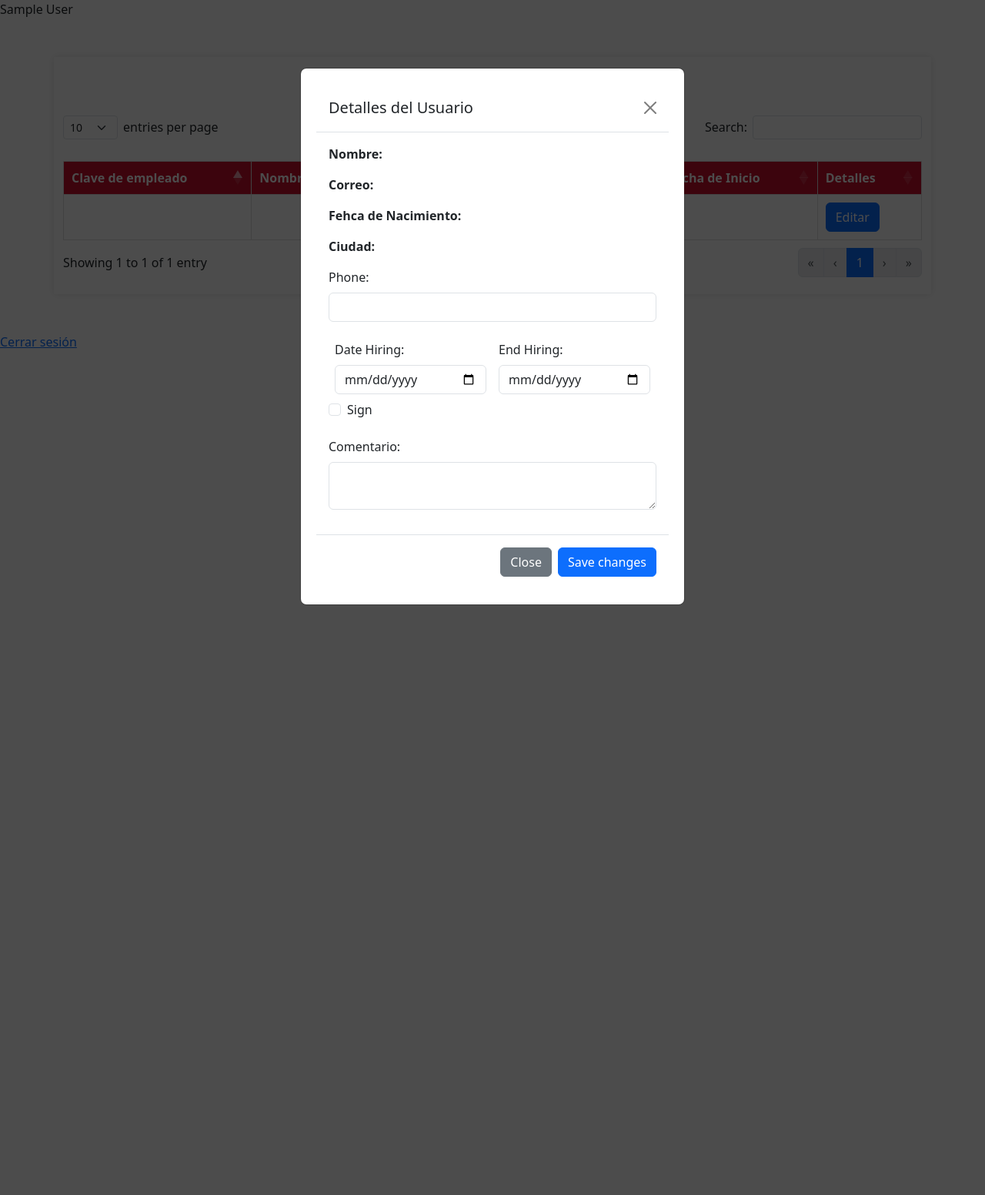
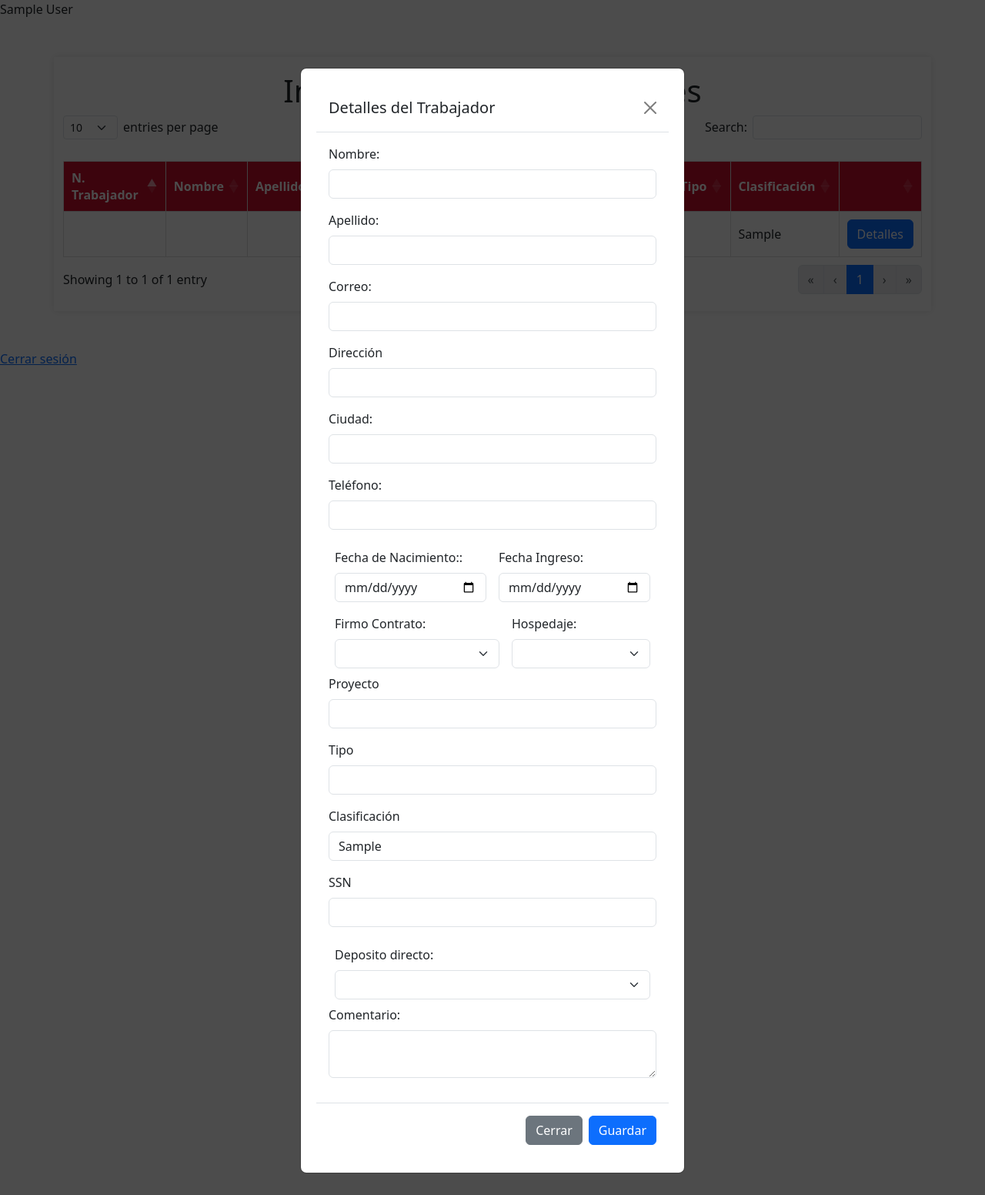
Before and after one commit to 7SGAL7/ControlDeUsuarios, a PHP site: page /pages/tableemployees.php in a window 1280 px wide, after a click on "Detalles". Shown: the whole page at 77% size. Run offline with PHP 8.4, Linux system fonts and the light colour scheme; the visitor is signed in with stand-in values (Sample User, id 1); tables that the repository leaves empty or names only in its code hold one stand-in row (values such as "Sample post"); data that the repository does not hold is empty.

Commit message:
actualizar datos de usuario

```diff
--- a/pages/json/employees.js
+++ b/pages/json/employees.js
@@ -1,12 +1,26 @@
-function verDetalles(nombre, telefono, fechaNacimiento, correo, ciudad, matricula) {
+function verDetalles(nombre, apellido, telefono, fechaNacimiento, correo, ciudad, matricula, proyecto, firma, ingreso, direccion, tipo, clasificacion, hospedaje, ssn, deposito, notas, id) {
     // Asignar los valores a los elementos correspondientes en el modal
-    document.getElementById('detalleNombre').textContent = nombre;
-    document.getElementById('detalleTelefono').textContent = telefono;
-    document.getElementById('detalleFecha').textContent = fechaNacimiento;
-    document.getElementById('detalleCorreo').textContent = correo;
-    document.getElementById('detalleCiudad').textContent = ciudad;
+    document.getElementById('detalleNombre').value = nombre;
+    document.getElementById('detalleApellido').value = apellido;
     document.getElementById('detalleTelefono').value = telefono;
-    document.getElementById('nombre2').value = nombre;
+    document.getElementById('detalleFecha').value = fechaNacimiento;
+    document.getElementById('detalleCorreo').value = correo;
+    document.getElementById('detalleCiudad').value = ciudad;
+    document.getElementById('matricula').textContent = matricula;
+
+
+    document.getElementById('detalleProyecto').value = proyecto;
+    document.getElementById('detailSign').value = firma;
+    document.getElementById('detailDateHiring').value = ingreso;
+    document.getElementById('detalledireccion').value = direccion;
+    document.getElementById('detalleTipo').value = tipo;
+    document.getElementById('detalleClasificacion').value = clasificacion;
+    document.getElementById('detailhospedaje').value = hospedaje;
+    document.getElementById('detalleSSN').value = ssn;
+    document.getElementById('detaildeposito').value = deposito;
+    document.getElementById('DetailComment').value = notas;
+    document.getElementById('detalleID').value = id;
+
 }
 
 
@@ -15,3 +29,8 @@ var table = new DataTable('#table-employees', {
         url: '//cdn.datatables.net/plug-ins/2.2.1/i18n/es-ES.json',
     },
 });
+
+
+document.querySelector('.btn-update').addEventListener('click', function() {
+    document.getElementById('formUsuario').submit();
+});
--- a/pages/sucessful.php
+++ b/pages/sucessful.php
@@ -10,10 +10,10 @@
     <div class="success-container">
         <h1>¡Registro Exitoso!</h1>
         <p>Te has registrado correctamente.</p>
-        <p><strong>Usuario:</strong> <span id="usuario">
+        <p><strong>Numero de Trabajador:</strong> <span id="usuario">
         <?php
         session_start();
-        echo $_SESSION['matriz'];
+            echo $_SESSION['matriz'];
         ?>
         </span></p>
 
--- a/pages/tableemployees.php
+++ b/pages/tableemployees.php
@@ -14,6 +14,7 @@
         <link href="https://cdn.jsdelivr.net/npm/bootstrap@5.3.3/dist/css/bootstrap.min.css" rel="stylesheet" integrity="sha384-QWTKZyjpPEjISv5WaRU9OFeRpok6YctnYmDr5pNlyT2bRjXh0JMhjY6hW+ALEwIH" crossorigin="anonymous">
         <link href="librery/css/bootstrap.min.css" rel="stylesheet" type="text/css">
         <link href="librery/css/dataTables.bootstrap5.css" rel="stylesheet" type="text/css">
+        <link rel="stylesheet" href="https://cdn.jsdelivr.net/npm/flatpickr/dist/flatpickr.min.css">
         <!-- Bootstrap core JS -->
         <script src="librery/js/bootstrap.bundle.min.js"></script>
         <script src="librery/js/jquery-3.7.1.js"></script>
@@ -32,19 +33,22 @@
     ?>
 
         <div class="container">
-            <h1>Información de Contacto</h1>
+            <h1>Información de Trabajadores</h1>
 
 
             <table id="table-employees" style="width:100%">
                 <thead>
                     <tr>
-                        <th>Clave de empleado</th>
+                        <th>N. Trabajador</th>
                         <th>Nombre</th>
                         <th>Apellido</th>
-                        <th>Teléfono</th>
                         <th>Correo</th>
-                        <th>Fecha de Inicio</th>
-                        <th>Detalles</th>
+                        <th>Proyecto</th>
+                        <th>Fecha de ingreso</th>
+                        <th>Firma contrato</th>
+                        <th>Tipo</th>
+                        <th>Clasificación</th>
+                        <th></th>
                     </tr>
                 </thead>
                 <tbody id="content">
@@ -56,12 +60,21 @@
                         <td><?php echo $row['Matricula']; ?></td>
                         <td><?php echo $row['Name']; ?></td>
                         <td><?php echo $row['LastName']; ?></td>
-                        <td><?php echo $row['Phone']; ?></td>
                         <td><?php echo $row['Email']; ?></td>
+                        <td><?php echo $row['Proyect']; ?></td>
                         <td><?php echo $row['DateHiring']; ?></td>
+                        <td><?php
+                            if($row['SIGN']){
+                                echo "SI";
+                            }else{
+                                echo "NO";
+                            };
+                        ?></td>
+                        <td><?php echo $row['type']; ?></td>
+                        <td><?php echo $row['classification']; ?></td>
                         <td>
-                            <button type="button" class="btn btn-primary" data-bs-toggle="modal" data-bs-target="#InfoEmployee" onclick="verDetalles('<?php echo $row['Name'] . ' ' . $row['LastName'];?>', '<?php echo $row['Phone']; ?>', '<?php echo $row['Birthdate']; ?>', '<?php echo $row['Email']; ?>', '<?php echo $row['City']; ?>', '<?php echo $row['Matricula']; ?>')">
-                                Editar
+                            <button type="button" class="btn btn-primary" data-bs-toggle="modal" data-bs-target="#InfoEmployee" onclick="verDetalles('<?php echo $row['Name'];?>', '<?php echo $row['LastName'];?>', '<?php echo $row['Phone']; ?>', '<?php echo $row['Birthdate']; ?>', '<?php echo $row['Email']; ?>', '<?php echo $row['City']; ?>', '<?php echo $row['Matricula']; ?>', '<?php echo $row['Proyect']; ?>', '<?php echo $row['SIGN']; ?>', '<?php echo $row['DateHiring']; ?>', '<?php echo $row['Address']; ?>', '<?php echo $row['type']; ?>', '<?php echo $row['classification']; ?>', '<?php echo $row['lodging']; ?>', '<?php echo $row['SSN']; ?>', '<?php echo $row['DirectDeposit']; ?>', '<?php echo $row['Comments']; ?>', '<?php echo $row['id']; ?>')">
+                                Detalles
                             </button>
                         </td>
                     </tr>
@@ -82,47 +95,102 @@
 
             </div>
         </div>
+
         <!-- Modal -->
         <div class="modal fade" id="InfoEmployee" tabindex="-1" aria-labelledby="exampleModalLabel" aria-hidden="true">
-            <div class="modal-dialog">
+            <div class="modal-dialog modal-dialog-scrollable">
                 <div class="modal-content">
                     <div class="modal-header">
-                        <h1 class="modal-title fs-5" id="exampleModalLabel">Detalles del Usuario</h1>
+                        <h1 class="modal-title fs-5" id="exampleModalLabel">Detalles del Trabajador <strong> <span id="matricula"></span></strong></h1>
                         <button type="button" class="btn-close" data-bs-dismiss="modal" aria-label="Close"></button>
                     </div>
                     <div class="modal-body">
-                        <p><strong>Nombre:</strong> <span id="detalleNombre"></span></p>
-                        <p><strong>Correo:</strong> <span id="detalleCorreo"></span></p>
-                        <p><strong>Fehca de Nacimiento:</strong> <span id="detalleFecha"></span></p>
-                        <p><strong>Ciudad:</strong> <span id="detalleCiudad"></span></p>
-                        <form id="formUsuario">
+                        <form id="formUsuario" action="controller/controllerGuardarEmpleado.php" method="POST">
+                            <input type="hidden" name="detalleID" id="detalleID">
                             <div class="mb-3">
-                                <label class="form-label" for="detalleTelefono">Phone:</label>
-                                <input class="form-control" type="text" id="detalleTelefono" name="detalleTelefono" required>
+                                <label class="form-label" for="detalleNombre">Nombre:</label>
+                                <input class="form-control" type="text" id="detalleNombre" name="detalleNombre">
+                            </div>
+                            <div class="mb-3">
+                                <label class="form-label" for="detalleApellido">Apellido:</label>
+                                <input class="form-control" type="text" id="detalleApellido" name="detalleApellido">
+                            </div>
+                            <div class="mb-3">
+                                <label class="form-label" for="detalleCorreo">Correo:</label>
+                                <input class="form-control" type="text" id="detalleCorreo" name="detalleCorreo">
+                            </div>
+
+                            <div class="mb-3">
+                                <label class="form-label" for="detalledireccion">Dirección</label>
+                                <input class="form-control" type="text" id="detalledireccion" name="detalledireccion">
+                            </div>
+                            <div class="mb-3">
+                                <label class="form-label" for="detalleCiudad">Ciudad:</label>
+                                <input class="form-control" type="text" id="detalleCiudad" name="detalleCiudad">
+                            </div>
+                            <div class="mb-3">
+                                <label class="form-label" for="detalleTelefono">Teléfono:</label>
+                                <input class="form-control" type="text" id="detalleTelefono" name="detalleTelefono">
                             </div>
                             <div class="d-flex">
                                 <div class="p-2 flex-fill">
-                                    <label class="form-label" for="detailDateHiring">Date Hiring:</label>
-                                    <input class="form-control" type="date" id="detailDateHiring" name="detailDateHiring" required>
+                                    <label class="form-label" for="detalleFecha">Fecha de Nacimiento::<small></small></label>
+                                    <input class="form-control" type="date" id="detalleFecha" name="detalleFecha">
                                 </div>
                                 <div class="p-2 flex-fill">
-                                    <label class="form-label" for="detailEndHiring">End Hiring:<small></small></label>
-                                    <input class="form-control" type="date" id="detailEndHiring" name="detailEndHiring" required>
+                                    <label class="form-label" for="detailDateHiring">Fecha Ingreso:</label>
+                                    <input class="form-control" type="date" id="detailDateHiring" name="detailDateHiring">
                                 </div>
                             </div>
-                            <div class="mb-3 form-check">
-                                <label class="form-label"for="DetailSign">Sign</label>
-                                <input class="form-check-input" type="checkbox" id="DetailSign" name="DetailSign" required>
+                            <div class="d-flex">
+                                <div class="p-2 flex-fill">
+                                    <label class="form-label" for="detailSign">Firmo Contrato:</label>
+                                    <select class="form-select" aria-label="Default select example" id = "detailSign" name="detailSign">
+                                        <option value="0">No</option>
+                                        <option value="1">Si</option>
+                                    </select>
+                                </div>
+                                <div class="p-2 flex-fill">
+                                <label class="form-label" for="detailhospedaje">Hospedaje:</label>
+                                    <select class="form-select" aria-label="Default select example" id = "detailhospedaje" name="detailhospedaje">
+                                        <option value="0">No</option>
+                                        <option value="1">Si</option>
+                                    </select>
+                                </div>
                             </div>
+                            <div class="mb-3">
+                                <label class="form-label" for="detalleProyecto">Proyecto</label>
+                                <input class="form-control" type="text" id="detalleProyecto" name="detalleProyecto">
+                            </div>
+                            <div class="mb-3">
+                                <label class="form-label" for="detalleTipo">Tipo</label>
+                                <input class="form-control" type="text" id="detalleTipo" name="detalleTipo">
+                            </div>
+                            <div class="mb-3">
+                                <label class="form-label" for="detalleClasificacion">Clasificación</label>
+                                <input class="form-control" type="text" id="detalleClasificacion" name="detalleClasificacion">
+                            </div>
+                            <div class="mb-3">
+                                <label class="form-label" for="detalleSSN">SSN</label>
+                                <input class="form-control" type="text" id="detalleSSN" name="detalleSSN">
+                            </div>
+                            <div class="p-2 flex-fill">
+                                <label class="form-label" for="detaildeposito">Deposito directo:</label>
+                                    <select class="form-select" aria-label="Default select example" id = "detaildeposito" name="detaildeposito">
+                                        <option value="0">No</option>
+                                        <option value="1">Si</option>
+                                    </select>
+                            </div>
+
                             <div>
                                 <label class="form-label" for="DetailComment">Comentario:</label>
-                                <textarea class="form-control" id="DetailComment" name="DetailComment" required></textarea>
+                                <textarea class="form-control" id="DetailComment" name="DetailComment"></textarea>
                             </div>
                         </form>
                     </div>
                     <div class="modal-footer">
-                        <button type="button" class="btn btn-secondary" data-bs-dismiss="modal">Close</button>
-                        <button type="button" class="btn btn-primary">Save changes</button>
+                        <button type="button" class="btn btn-secondary" data-bs-dismiss="modal">Cerrar</button>
+                        <button type="submit" class="btn btn-primary btn-update">Guardar</button>
                     </div>
                 </div>
             </div>
@@ -130,6 +198,7 @@
 
 
         <a href="controller/controllerCerrarSesion.php">Cerrar sesión</a>
+        <script src="https://cdn.jsdelivr.net/npm/flatpickr"></script>
         <script src = "json/employees.js">
 
         </script>
```
Also changed, not shown: pages/controller/controllerGuardarEmpleado.php (added, +46 -0 lines), pages/controller/processRegister.php (+13 -6 lines), pages/css/successful.css (+2 -6 lines), pages/json/sucessful.js (deleted, +0 -16 lines).
